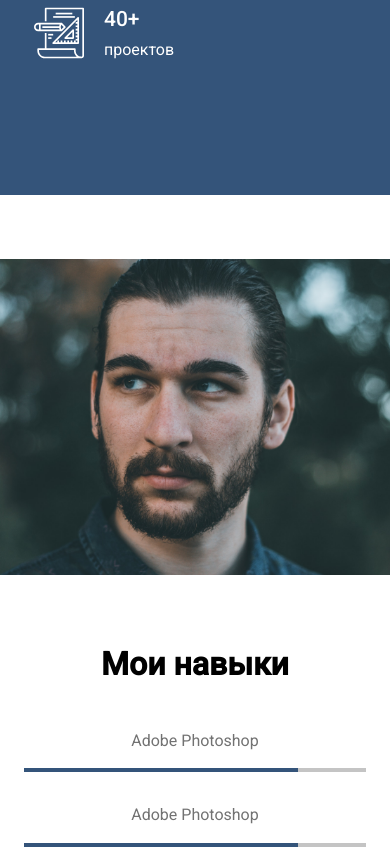
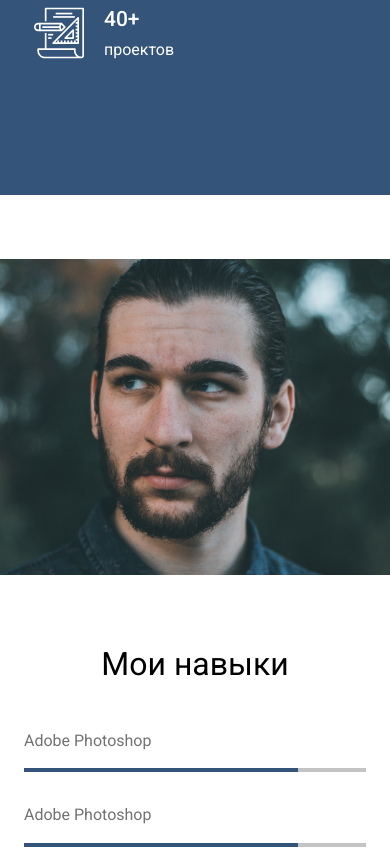
Before and after one commit to ViktorSuvorov/Layout-, a plain HTML site: page index.html in a window 390 px wide. Shown: the part 1823-2676 px from the top of the page. Drawn offline with Linux system fonts and the light colour scheme; a web font is replaced by a local one.

```diff
--- a/style.css
+++ b/style.css
@@ -40,6 +40,7 @@ h1 {
 
 h2 {
   font-size: 32px;
+  font-weight: 400;
   margin-bottom: 38px;
   color: #000000;
 }
@@ -342,8 +343,6 @@ h1 {
   align-content: center;
 }
 
-
-
 .projects-grid__row-item-overlay:hover {
   opacity: 1;
   cursor: pointer;
@@ -536,6 +535,9 @@ footer {
     padding-right: 24px;
     justify-self: center;
     margin: 0 auto;
+    /* text-align: center; */
+  }
+  .skills__info h2 {
     text-align: center;
   }
 }
```
